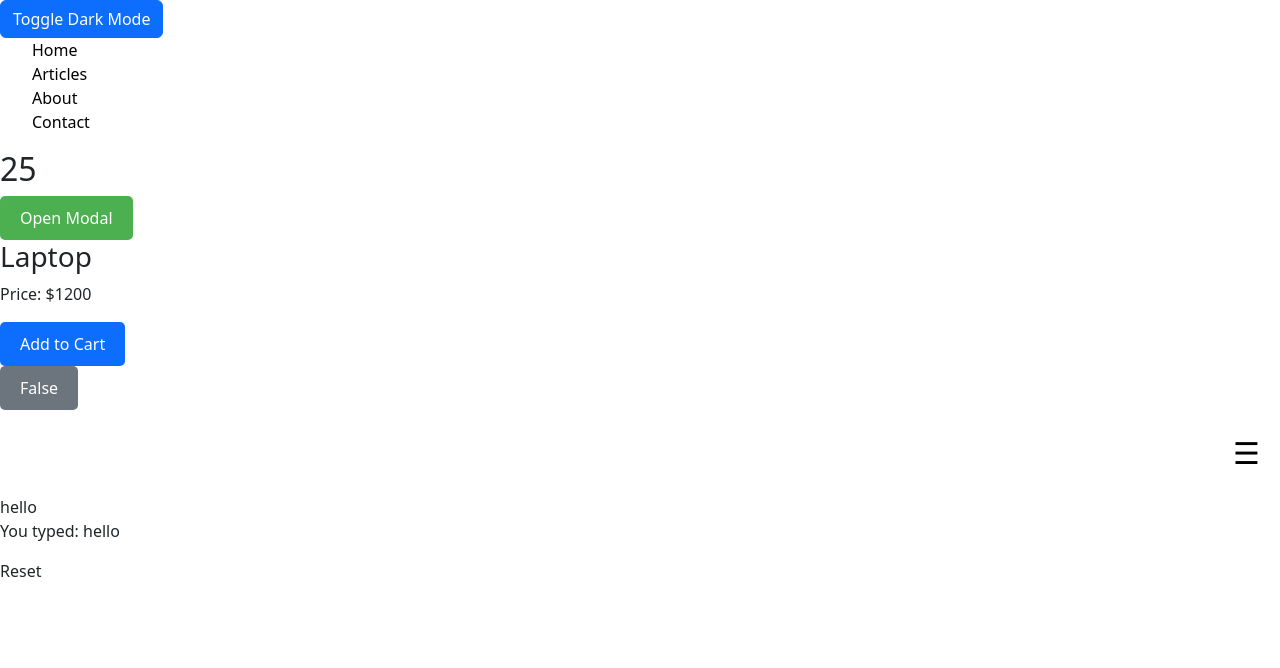
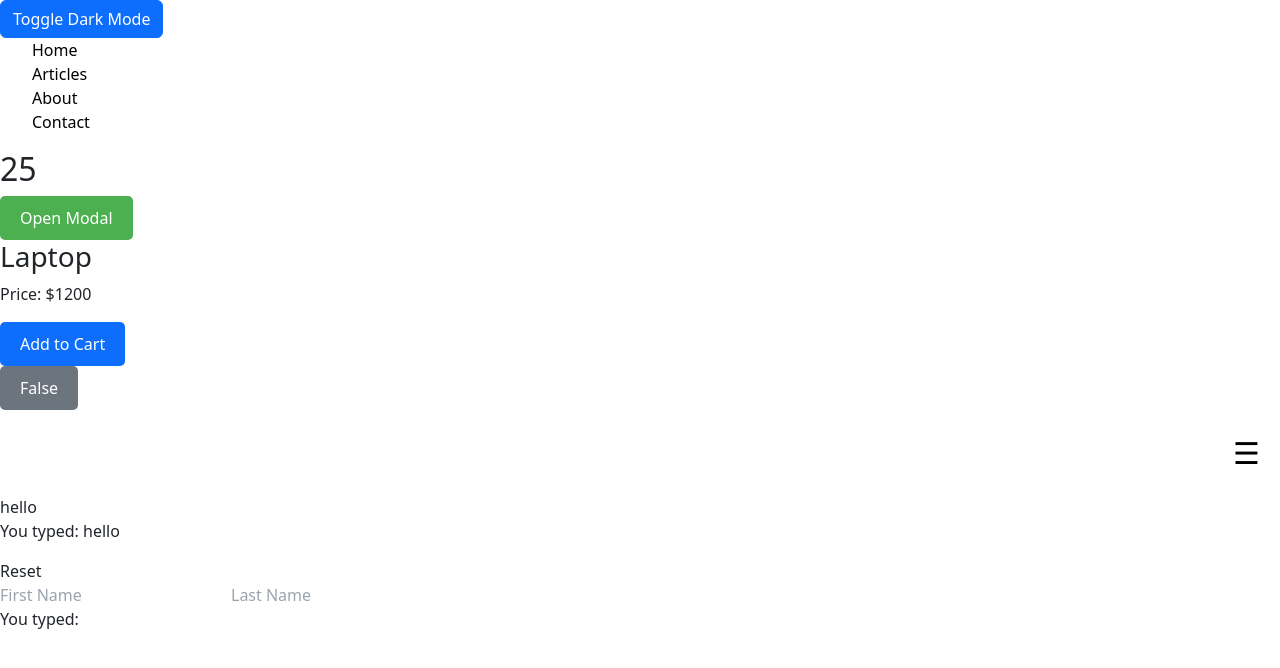
Before and after one commit to mervesenyigit/React-Basics-Meta, a Next.js app in the folder react-basics/: page / in a window 1280 px wide. Shown: the top 668 px of the page. Built offline with nearby package versions, Linux system fonts and the light colour scheme.

Commit message:
Implement form data handling using props in MultiInputComponent

```diff
--- a/react-basics/src/app/page.js
+++ b/react-basics/src/app/page.js
@@ -9,6 +9,8 @@ import ProductCard from '../components/ProductCard.js';
 import ToggleComponent from '../components/ToggleComponent.js';
 import HamburgerMenu from '../components/HamburgerMenu.js';
 import InputComponent from '../components/InputComponent.js';
+import MultiInputComponent from '../components/MultiInputComponent.js';
+
 
 import { useState } from 'react';
 import 'bootstrap/dist/css/bootstrap.min.css';
@@ -86,6 +88,7 @@ export default function Home() {
 
   <HamburgerMenu />
   <InputComponent />
+  <MultiInputComponent data={{ firstName: "Merve", lastName: "Morsy " }}/>
 
       {/* <div className="grid grid-rows-[20px_1fr_20px] items-center justify-items-center min-h-screen p-8 pb-20 gap-16 sm:p-20 font-[family-name:var(--font-geist-sans)]">
         <h1>{title}</h1>
--- /dev/null
+++ b/react-basics/src/components/MultiInputComponent.js
@@ -0,0 +1,46 @@
+import React, { useState } from 'react'
+
+function MultiInputComponent(data) {
+    const [inputForm, setForm]=useState({data})
+
+    const handleChange = (e) => {
+
+        const{name, value}=e.target;
+        setForm((prev) => ({
+            ...prev, // Önceki state'i kopyala
+            [name]:value,
+
+        }));
+
+    }
+
+
+
+
+
+
+  return (
+    <div>
+    <div>
+        <input
+        name="firstName"
+        value={inputForm.firstName}
+        onChange={handleChange}
+        placeholder="First Name"
+      />
+      <input
+        name="lastName"
+        value={inputForm.lastName}
+        onChange={handleChange}
+        placeholder="Last Name"
+      />
+      <p>
+        You typed: {inputForm.firstName} {inputForm.lastName}
+      </p>
+    </div>
+
+    </div>
+  )
+}
+
+export default MultiInputComponent
```
